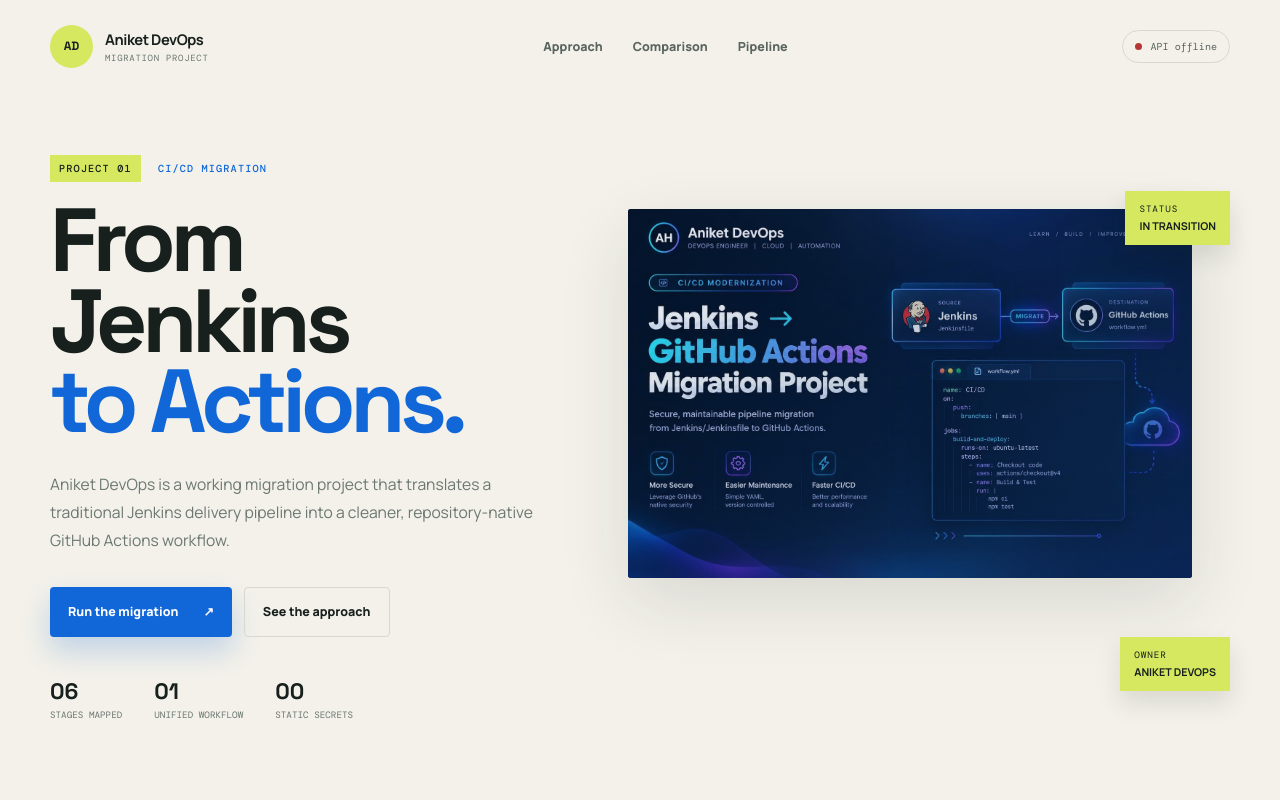
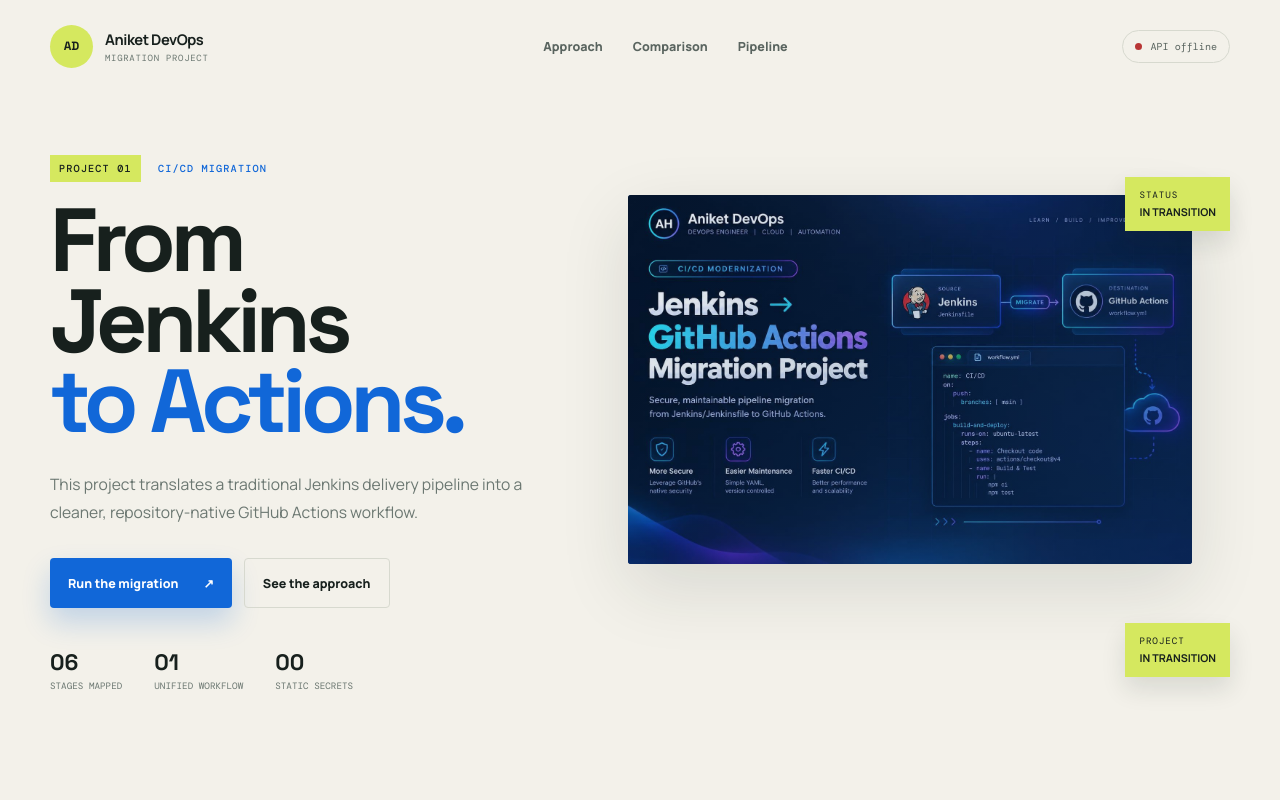
Before and after one commit to anikethulule/jenkins-to-github-actions-migration, a website: page public/index.html in a window 1280 px wide. Shown: the top 800 px of the page. Drawn offline with nearby package versions, Linux system fonts and the light colour scheme; no server answers.

Commit message:
Update index.html

```diff
--- a/public/index.html
+++ b/public/index.html
@@ -3,8 +3,8 @@
   <head>
     <meta charset="UTF-8" />
     <meta name="viewport" content="width=device-width, initial-scale=1.0" />
-    <meta name="description" content="Aniket DevOps: a practical Jenkins to GitHub Actions migration project." />
-    <title>Aniket DevOps | Jenkins to GitHub Actions Migration</title>
+    <meta name="description" content="A practical Jenkins to GitHub Actions migration project." />
+    <title>Jenkins to GitHub Actions Migration</title>
     <link rel="icon" type="image/svg+xml" href="/favicon.svg?v=2" />
     <link rel="preconnect" href="https://fonts.googleapis.com" />
     <link rel="preconnect" href="https://fonts.gstatic.com" crossorigin />
@@ -40,7 +40,7 @@
             <div class="eyebrow"><span>PROJECT 01</span> CI/CD migration</div>
             <h1>From Jenkins<br /><em>to Actions.</em></h1>
             <p>
-              Aniket DevOps is a working migration project that translates a traditional Jenkins delivery pipeline into a cleaner, repository-native GitHub Actions workflow.
+              This project translates a traditional Jenkins delivery pipeline into a cleaner, repository-native GitHub Actions workflow.
             </p>
 
             <div class="hero-actions">
@@ -57,10 +57,10 @@
             </div>
           </div>
 
-          <div class="hero-art" aria-label="Aniket DevOps migration project image">
-            <div class="image-frame"><img src="/aniket-devops-migration-dashboard.jpg" alt="Aniket DevOps Jenkins to GitHub Actions migration dashboard" width="1553" height="1013" fetchpriority="high" /></div>
+          <div class="hero-art" aria-label="Migration project image">
+            <div class="image-frame"><img src="/aniket-devops-migration-dashboard.jpg" alt="Jenkins to GitHub Actions migration dashboard" width="1553" height="1013" fetchpriority="high" /></div>
             <div class="art-note note-top"><span>STATUS</span><strong>IN TRANSITION</strong></div>
-            <div class="art-note note-bottom"><span>OWNER</span><strong>ANIKET DEVOPS</strong></div>
+            <div class="art-note note-bottom"><span>PROJECT</span><strong>IN TRANSITION</strong></div>
           </div>
         </section>
 
```
